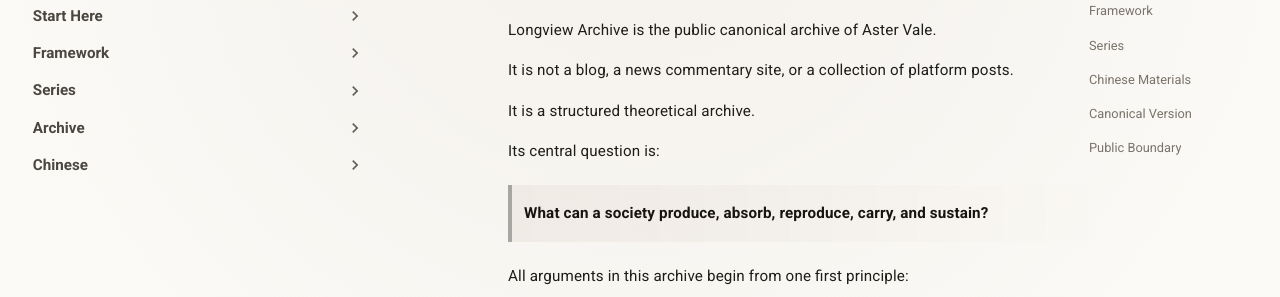
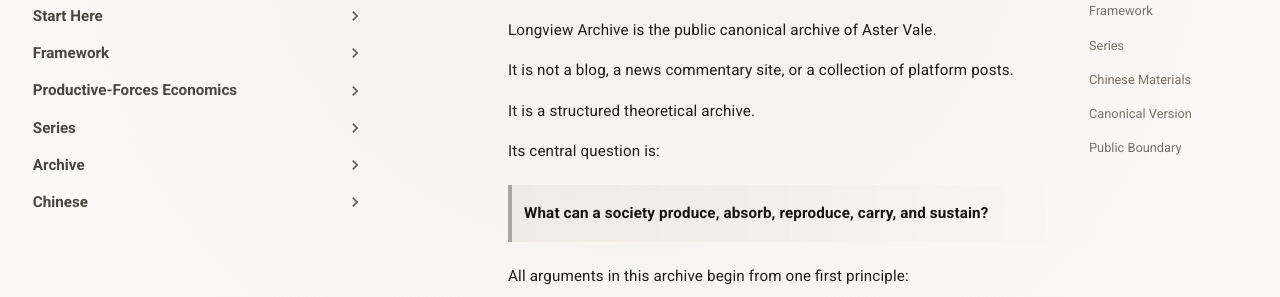
Before and after one commit to guanshi1688/longview-archive, an MkDocs documentation site: the page built from docs/index.md, in a window 1280 px wide. Shown: the part 233-530 px from the top of the page. Built offline with MkDocs 1.6.1 and Material for MkDocs 9.7.7, drawn with Linux system fonts in a browser that asks for light colours; some of the changed lines change nothing that is shown.

Commit message:
Update mkdocs.yml

```diff
--- a/mkdocs.yml
+++ b/mkdocs.yml
@@ -36,6 +36,19 @@
       - Value Capture and the Western System: essays/english/western-system.md
       # Add after the file exists:
       # - The Western System: essays/english/western-system.md
+
+  - Productive-Forces Economics:
+      - Overview: productive-forces-economics/index.md
+      - Methodological Memorandum: productive-forces-economics/methodological-memorandum.md
+      - 01｜Why Did Modern Western Economics Not Begin with Productive Forces?: productive-forces-economics/01-western-economics.md
+      - 02｜Why Did Long-Term Chinese Governance First Confront the Production System?: productive-forces-economics/02-chinese-governance.md
+      - 03｜How Do Production Systems and Interface Networks Handle Failure?: productive-forces-economics/03-failure.md
+      - 04｜Why Can System Contributions Not Be Fully Reflected in Price?: productive-forces-economics/04-system-contribution.md
+      - 05｜Why Can Productive Capacity Not Automatically Become Effective Consumption?: productive-forces-economics/05-consumption.md
+      - 06｜Why Can Some Productive Capacities Not Wait for the Market?: productive-forces-economics/06-market-generation.md
+      - 07｜Why Can a Production System Also Generate Inefficiency and Reformatting?: productive-forces-economics/07-inefficiency.md
+      - 08｜How Can a System Use Interfaces for Localized Correction?: productive-forces-economics/08-correction.md
+      - 09｜Why Did China’s Modernization Succeed, and Why Must It Enter a New Stage?: productive-forces-economics/09-modernization.md
 
   - Series:
       - Frontiers:
```
